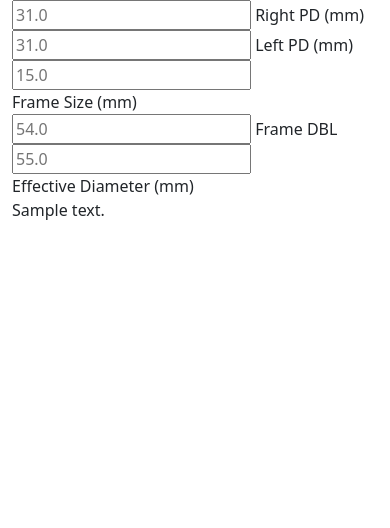
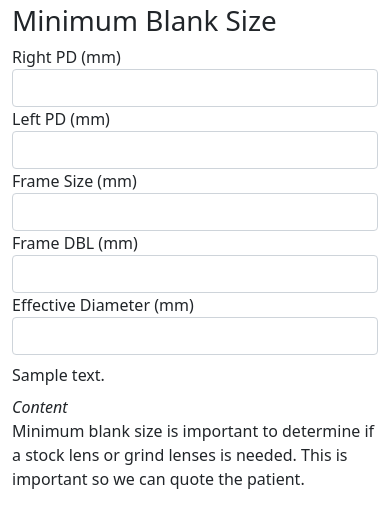
Before and after one commit to shivan-s/optomcalcOLD, a Django app: template calculator/templates/calculator/minimum_blank_size.html in a window 390 px wide. Shown: the part 56-584 px from the top of the page. Run offline with Django 3.2, Linux system fonts and the light colour scheme; the template is opened without the code that fills it: most values are stand-ins (such as "Sample title", 1, 10 or a date in 2020); some libraries are stand-ins or nearby versions.

Commit message:
updated minimum blank size - much better responsiveness

```diff
--- a/calculator/templates/calculator/base.html
+++ b/calculator/templates/calculator/base.html
@@ -9,14 +9,14 @@
 	</head>
 	<body class="container">
 		<header>
+			{% include 'calculator/sidebar.html' %}
 		</header>
-			{% include 'calculator/sidebar.html' %}
 		{% block content %}{% endblock %}
 		<script src="https://unpkg.com/htmx.org@1.1.0"></script>
 		<script>
-		  document.body.addEventListener('htmx:configRequest', (event) => {
-			event.detail.headers['X-CSRFToken'] = '{{ csrf_token }}';
-		  })
+			document.body.addEventListener('htmx:configRequest', (event) => {
+				event.detail.headers['X-CSRFToken'] = '{{ csrf_token }}';
+			})
 		</script>
 	</body>
 </html>
--- a/calculator/templates/calculator/minimum_blank_size.html
+++ b/calculator/templates/calculator/minimum_blank_size.html
@@ -1,41 +1,72 @@
 {% extends 'calculator/base.html' %}
 
-{% block title %}Minimum Blank Size{% endblock %}
-
-{% block heading %}Minimum Blank Size{% endblock %}
 
 {% block content %}
 
+	<h1 class="mt-1">{% block title %}Minimum Blank Size{% endblock %}</h1>
+	<div class="row">
 		<div hx-include="#mbs_input"
 		     hx-post="/mbs_calculate/"
 		     hx-target="#submitted"
-		 ht-swap="outerHTML">
+		     hx-swap="innerHTML"
+		     hx-trigger="keydown delay:250ms"
+		     class="col-md">
 			<form id="mbs_input">
-			<div>
-				<input type="number" step="0.5" placeholder="31.0" name="right_pd">
-				<label>Right PD (mm)</label>
+				<div class="row">
+					<div class="col-sm">
+						<label for="right_pd">Right PD (mm)</label>
+						<input class="form-control"
+						       type="number"
+						       step="0.5"
+						       min="0"
+						       name="right_pd">
 					</div>
-			<div>
-				<input type="number" step="0.5" placeholder="31.0" name="left_pd">
-				<label>Left PD (mm)</label>
+					<div class="col-sm">
+						<label for="left_pd">Left PD (mm)</label>
+						<input class="form-control"
+						       type="number"
+						       step="0.5"
+						       min="0"
+						       name="left_pd">
 					</div>
-			<div>
-				<input type="number" step="0.5" placeholder="15.0" name="frame_size">
-				<label>Frame Size (mm)</label>
 				</div>
-			<div>
-				<input type="number" step="0.5" placeholder="54.0" name="frame_dbl">
-				<label>Frame DBL</label>
+				<div class="col-sm">
+					<label for="frame_size">Frame Size (mm)</label>
+					<input class="form-control"
+					       type="number"
+					       step="0.5"
+					       min="0"
+					       name="frame_size">
 				</div>
-			<div>
-				<input type="number" step="0.5" placeholder="55.0" name="effective_diameter">
-				<label>Effective Diameter (mm)</label>
+				<div class="col-sm">
+					<label for="frame_dbl">Frame DBL (mm)</label>
+					<input class="form-control"
+					       type="number"
+					       step="0.5"
+					       min="0"
+					       name="frame_dbl">
+				</div>
+				<div class="col-sm">
+					<label for="effective_diameter">Effective Diameter (mm)</label>
+					<input class="form-control"
+					       type="number"
+					       step="0.5"
+					       min="0"
+					       name="effective_diameter">
 				</div>
 			</form>
+			<div class="mt-2">
+				<div id="submitted">
+					{{ answer }}
+				</div>
 			</div>
 
-	<div id="submitted">
-		<p>{{ answer }}</p>
+		</div>
+		<div class="col mt-2">
+			<i>Content</i>
+			<p> Minimum blank size is important to determine if a stock lens or grind lenses is needed.
+			This is important so we can quote the patient.</p>
+		</div>
 	</div>
 
 {% endblock %}
```
Also changed, not shown: calculator/views.py (+36 -7 lines). Lines whose indentation alone changed are shown as unchanged.
